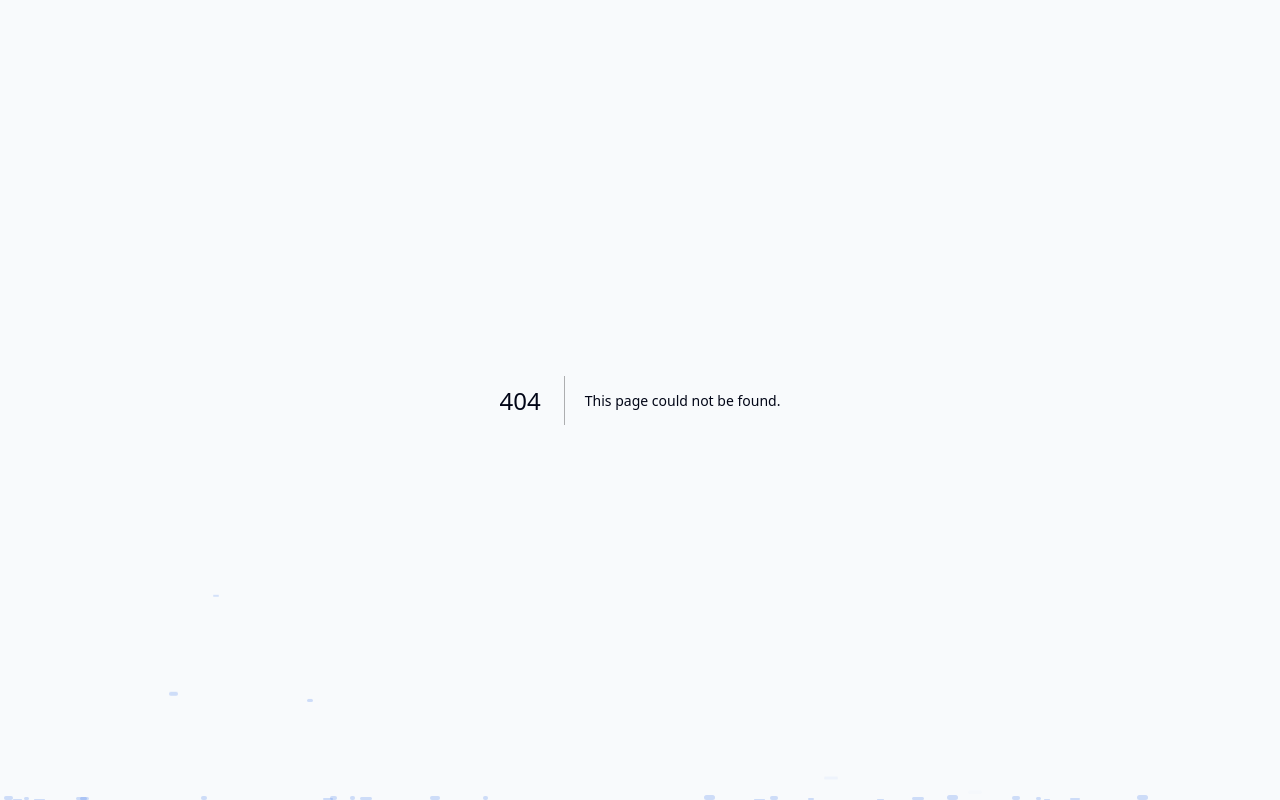
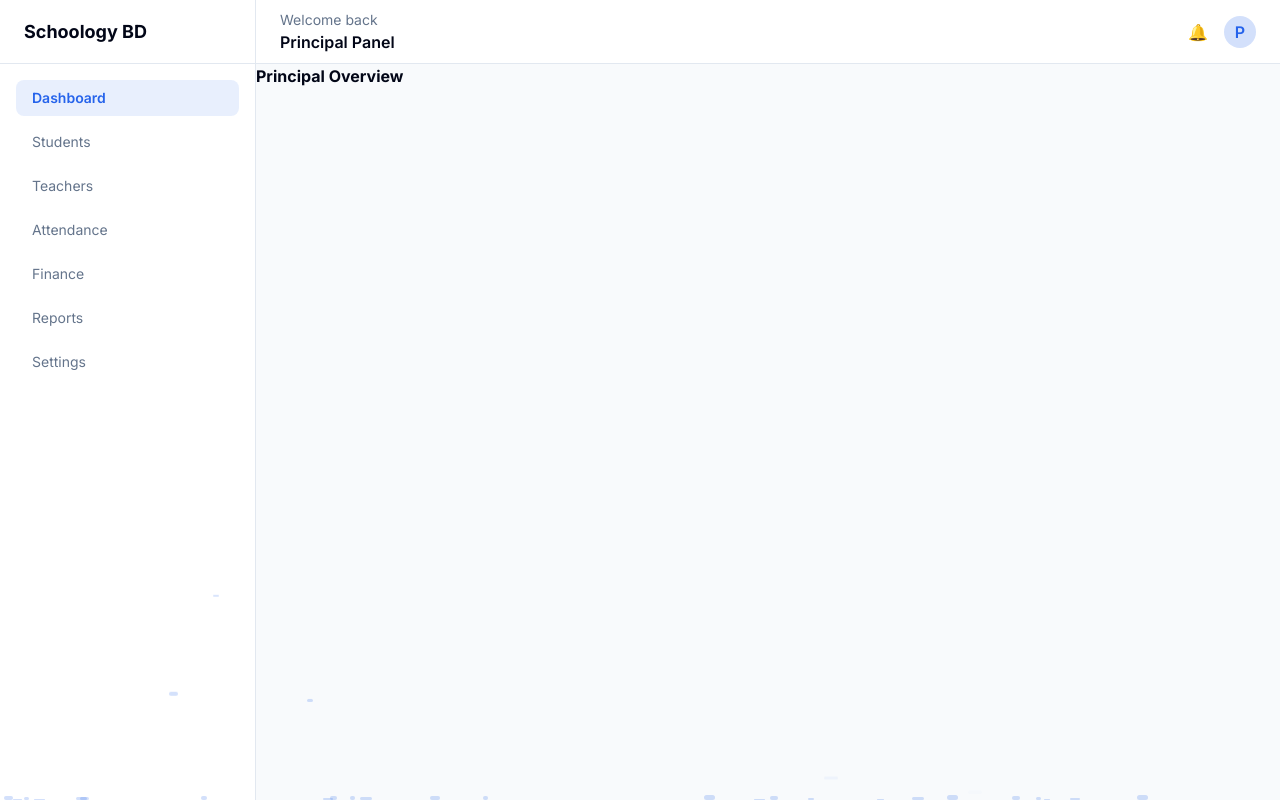
Before and after one commit to ShahriarRefat0/School-management, a Next.js app: page /dashboard/principal in a window 1280 px wide. Before the commit this address had no page. Built offline with nearby package versions, Linux system fonts and the light colour scheme.

Commit message:
[ADDED] Prinspal Laout

```diff
--- /dev/null
+++ b/src/app/(withDashboarLayout)/dashboard/principal/layout.tsx
@@ -0,0 +1,81 @@
+import { ReactNode } from 'react';
+
+export default function PrincipalLayout({
+  children,
+}: {
+  children: ReactNode;
+}) {
+  return (
+    <div className="flex min-h-screen bg-bg-page">
+      {/* Sidebar */}
+      <aside className="hidden lg:flex w-64 flex-col border-r border-border-light bg-bg-card">
+        {/* Logo */}
+        <div className="h-16 flex items-center px-6 border-b border-border-light">
+          <h2 className="text-lg font-bold text-primary">
+            Schoology BD
+          </h2>
+        </div>
+
+        {/* Menu */}
+        <nav className="flex-1 p-4 space-y-2 text-sm">
+          <MenuItem label="Dashboard" active />
+          <MenuItem label="Students" />
+          <MenuItem label="Teachers" />
+          <MenuItem label="Attendance" />
+          <MenuItem label="Finance" />
+          <MenuItem label="Reports" />
+          <MenuItem label="Settings" />
+        </nav>
+      </aside>
+
+      {/* Main Content */}
+      <div className="flex-1 flex flex-col">
+        {/* Topbar */}
+        <header className="h-16 bg-bg-card border-b border-border-light flex items-center justify-between px-6">
+          <div>
+            <p className="text-sm text-text-muted">Welcome back</p>
+            <p className="font-semibold text-text-primary">
+              Principal Panel
+            </p>
+          </div>
+
+          <div className="flex items-center gap-4">
+            <button className="text-text-muted hover:text-text-primary">
+              🔔
+            </button>
+            <div className="w-8 h-8 rounded-full bg-primary/20 flex items-center justify-center text-primary font-semibold">
+              P
+            </div>
+          </div>
+        </header>
+
+        {/* Page Content */}
+        <main className="flex-1 overflow-y-auto">
+          {children}
+        </main>
+      </div>
+    </div>
+  );
+}
+
+/* ---------- Menu Item Component ---------- */
+function MenuItem({
+  label,
+  active = false,
+}: {
+  label: string;
+  active?: boolean;
+}) {
+  return (
+    <div
+      className={`px-4 py-2 rounded-lg cursor-pointer transition
+        ${
+          active
+            ? 'bg-primary/10 text-primary font-semibold'
+            : 'text-text-muted hover:bg-bg-page hover:text-text-primary'
+        }`}
+    >
+      {label}
+    </div>
+  );
+}
--- /dev/null
+++ b/src/app/(withDashboarLayout)/dashboard/principal/page.tsx
@@ -0,0 +1,9 @@
+import React from 'react'
+
+export default function PrincipalOverview() {
+  return (
+    <div>
+      <h1>Principal Overview</h1>
+    </div>
+  )
+}
```
Also changed, not shown: src/app/(withDashboarLayout)/dashboard/principal/announcements/page.tsx (added), src/app/(withDashboarLayout)/dashboard/principal/attendance/page.tsx (added), src/app/(withDashboarLayout)/dashboard/principal/finance/page.tsx (added), src/app/(withDashboarLayout)/dashboard/principal/performance/page.jsx (added), src/app/(withDashboarLayout)/dashboard/principal/reports/page.tsx (added), src/app/(withDashboarLayout)/dashboard/principal/settings/page.tsx (added), src/app/(withDashboarLayout)/dashboard/principal/students/page.tsx (added), src/app/(withDashboarLayout)/dashboard/principal/teachers/page.tsx (added), 1 other file (tests, documents, lock files or other folders).
